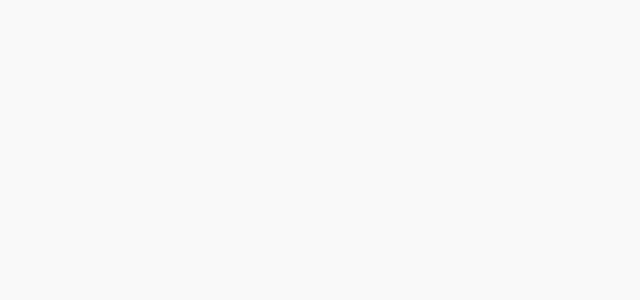
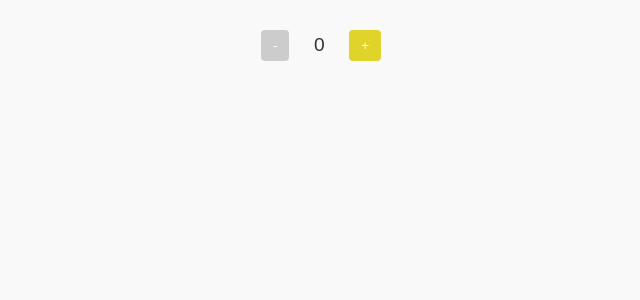
Before and after one commit to Fahim05022003/Project-0, a React (Create React App) app: page / in a window 1280 px wide. Shown: the top 300 px of the page, without its empty margins (319-959 px from the left). Built offline with nearby package versions, Linux system fonts and the light colour scheme.

Commit message:
add count state

```diff
--- a/src/components/Counterdemo.js
+++ b/src/components/Counterdemo.js
@@ -1 +1,14 @@
-export default function () {}
+import { useState } from "react";
+export default function Counterdemo() {
+  const [count, setCount] = useState(0);
+
+  return (
+    <div className="counter">
+      <button onClick={() => setCount(count - 1)} disabled={count <= 0}>
+        -
+      </button>
+      <span>{count}</span>
+      <button onClick={() => setCount(count + 1)}>+</button>
+    </div>
+  );
+}
```
